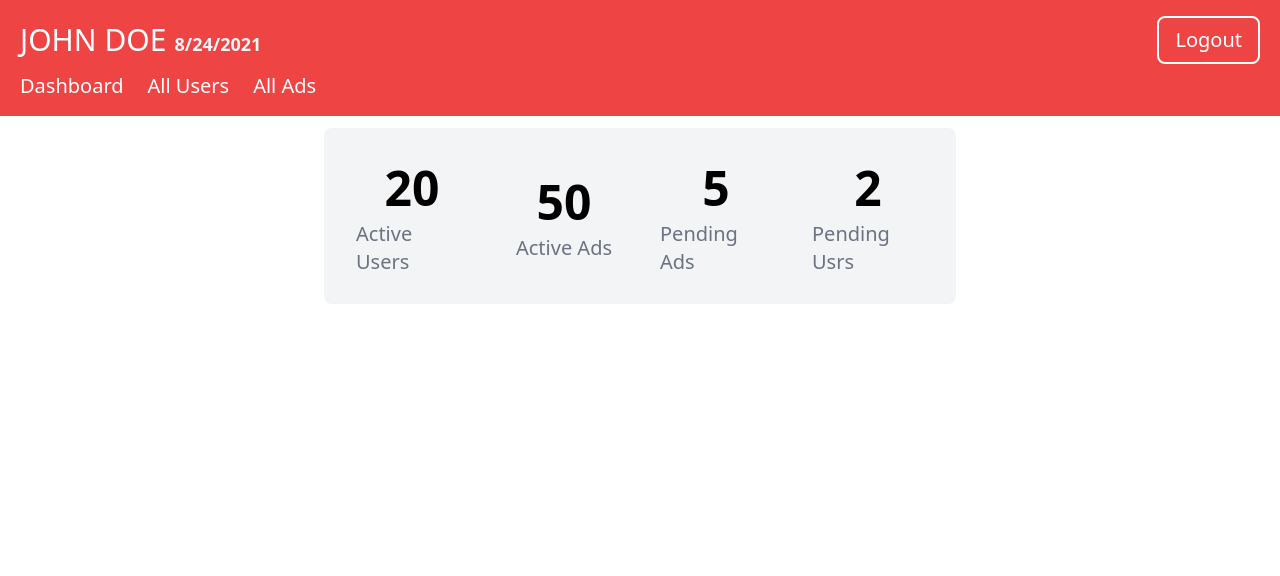
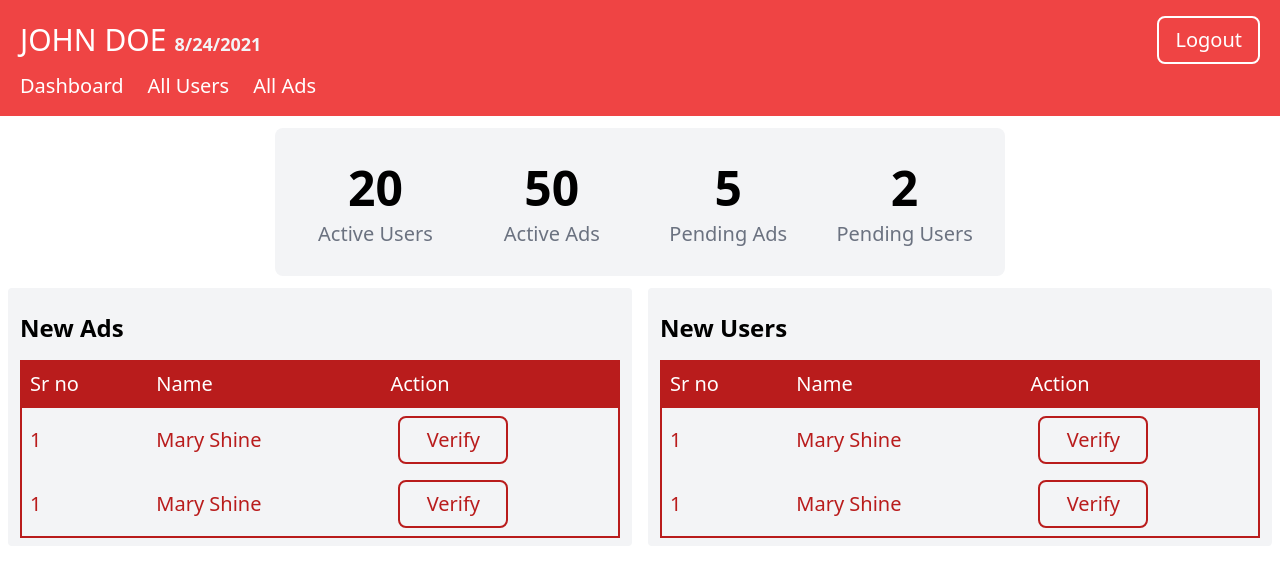
Before and after one commit to saket2001/sem5-admin-side, a Next.js app: page / in a window 1280 px wide. Shown: the top 576 px of the page. Built offline with nearby package versions, Linux system fonts and the light colour scheme.

Commit message:
initial commit

```diff
--- a/components/Button.js
+++ b/components/Button.js
@@ -1,9 +1,7 @@
 import React from "react";
 
-export default function Button({ children }) {
-  return (
-    <div className="mx-2 px-4 py-1 md:py-2 text-lg md:text-xl text-white border-2 border-white rounded-lg hover:bg-red-700 hover:border-red-700">
-      {children}
-    </div>
-  );
+export default function Button({ children, classes }) {
+  const styles = `mx-2 px-4 py-1 md:py-2 text-lg md:text-xl text-center text-white border-2 border-white rounded-lg ${classes}`;
+
+  return <div className={styles}>{children}</div>;
 }
--- a/components/InfoCard.js
+++ b/components/InfoCard.js
@@ -2,7 +2,7 @@ import React from "react";
 
 export default function InfoCard() {
   return (
-    <div className="md:w-1/2 w-full mx-auto my-3 grid grid-cols-2 md:grid-cols-4 p-3 bg-gray-100 rounded-lg">
+    <div className="md:w-auto w-full mx-auto my-3 grid grid-cols-2 md:grid-cols-4 p-3 bg-gray-100 rounded-lg">
       <div className="flex flex-col justify-center items-center m-2 px-3 py-2">
         <h2 className="h2">20</h2>
         <p className="p md:text-xl">Active Users</p>
@@ -17,7 +17,7 @@ export default function InfoCard() {
       </div>
       <div className="flex flex-col justify-center items-center m-2 px-3 py-2">
         <h2 className="h2">2</h2>
-        <p className="p md:text-xl">Pending Usrs</p>
+        <p className="p md:text-xl">Pending Users</p>
       </div>
     </div>
   );
--- a/components/Navbar.js
+++ b/components/Navbar.js
@@ -12,7 +12,7 @@ export default function Navbar({ activeLink }) {
             {new Date().toLocaleDateString()}
           </span>
         </h2>
-        <Button>Logout</Button>
+        <Button classes="hover:bg-red-700 hover:border-red-700">Logout</Button>
       </div>
       <div className="w-full flex flex-row items-center py-2 md:py-1">
         <p className="text-xl px-2 mr-2">
--- /dev/null
+++ b/components/Table.js
@@ -0,0 +1,38 @@
+import Link from "next/link";
+import React from "react";
+import Button from "./Button";
+
+export default function Table({ heading }) {
+  return (
+    <div className="card">
+      <h2 className="h4 my-2">{heading}</h2>
+      <div className="table w-full py-4 px-2 border-collapse border-2 border-red-700">
+        <div className="table-row-group">
+          <div className="table-row border-2 border-red-700 bg-red-700 text-white">
+            <div className="table-cell p-2 font-medium">Sr no</div>
+            <div className="table-cell p-2 font-medium">Name</div>
+            <div className="table-cell p-2 font-medium">Action</div>
+          </div>
+          <div className="table-row hover:bg-gray-200 ">
+            <div className="table-cell p-2 text-red-700">1</div>
+            <div className="table-cell p-2 text-red-700">Mary Shine</div>
+            <div className="table-cell p-2 text-red-700">
+              <Button classes="md:w-1/2 w-auto border-red-700 text-red-700 cursor-pointer border-2 hover:bg-red-700 hover:text-white">
+                <Link href="/ads">Verify</Link>
+              </Button>
+            </div>
+          </div>
+          <div className="table-row hover:bg-gray-200 ">
+            <div className="table-cell p-2 text-red-700">1</div>
+            <div className="table-cell p-2 text-red-700">Mary Shine</div>
+            <div className="table-cell p-2 text-red-700">
+              <Button classes="md:w-1/2 w-auto border-red-700 text-red-700 cursor-pointer border-2 hover:bg-red-700 hover:text-white">
+                <Link href="/ads">Verify</Link>
+              </Button>
+            </div>
+          </div>
+        </div>
+      </div>
+    </div>
+  );
+}
--- a/pages/_app.js
+++ b/pages/_app.js
@@ -1,4 +1,4 @@
-// import 'tailwindcss/tailwind.css'
+import "tailwindcss/tailwind.css";
 import "../styles/globals.css";
 
 function MyApp({ Component, pageProps }) {
--- a/pages/index.js
+++ b/pages/index.js
@@ -1,6 +1,7 @@
 import Head from "next/head";
 import InfoCard from "../components/InfoCard";
 import Layout from "../components/Layout";
+import Table from "../components/Table";
 
 export default function Home() {
   return (
@@ -12,6 +13,10 @@ export default function Home() {
       <Layout activeLink="dashboard">
         <main className="flex flex-col px-2">
           <InfoCard />
+          <div className="w-full grid grid-cols-1 gap-4 md:grid-cols-2">
+            <Table heading="New Ads" />
+            <Table heading="New Users" />
+          </div>
         </main>
       </Layout>
     </div>
--- a/styles/globals.css
+++ b/styles/globals.css
@@ -6,6 +6,14 @@
     @apply text-5xl font-semibold py-2;
 }
 
+.h4 {
+    @apply text-2xl font-semibold py-2;
+}
+
 .p {
     @apply text-lg text-gray-500;
 }
+
+.card {
+    @apply flex flex-col bg-gray-100 rounded text-xl p-2 px-3;
+}
```
